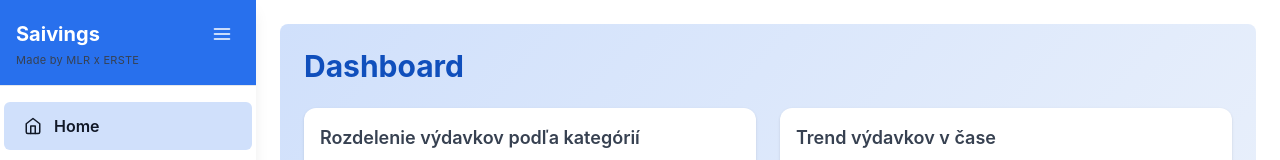
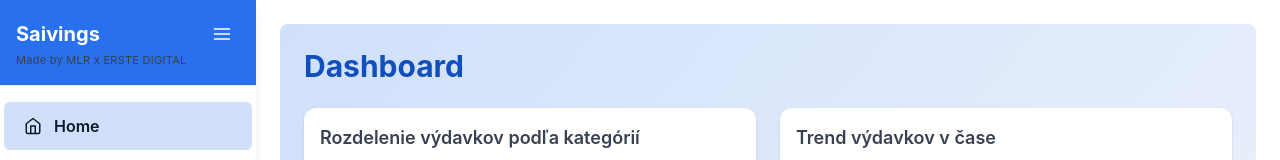
Before and after one commit to Lomidrev0/Hackathon2025, a React (Create React App) app in the folder frontend/: page /dashboard in a window 1280 px wide. Shown: the top 160 px of the page. Built offline with nearby package versions, Linux system fonts and the light colour scheme.

Commit message:
navigation mini change

```diff
--- a/frontend/src/components/Navbar.jsx
+++ b/frontend/src/components/Navbar.jsx
@@ -50,7 +50,7 @@ export default function Navbar({ isCollapsed, setIsCollapsed }) {
               : "opacity-100 translate-y-0 h-auto"
           }`}
         >
-          Made by MLR x ERSTE
+          Made by MLR x ERSTE DIGITAL
         </div>
       </div>
 
```
